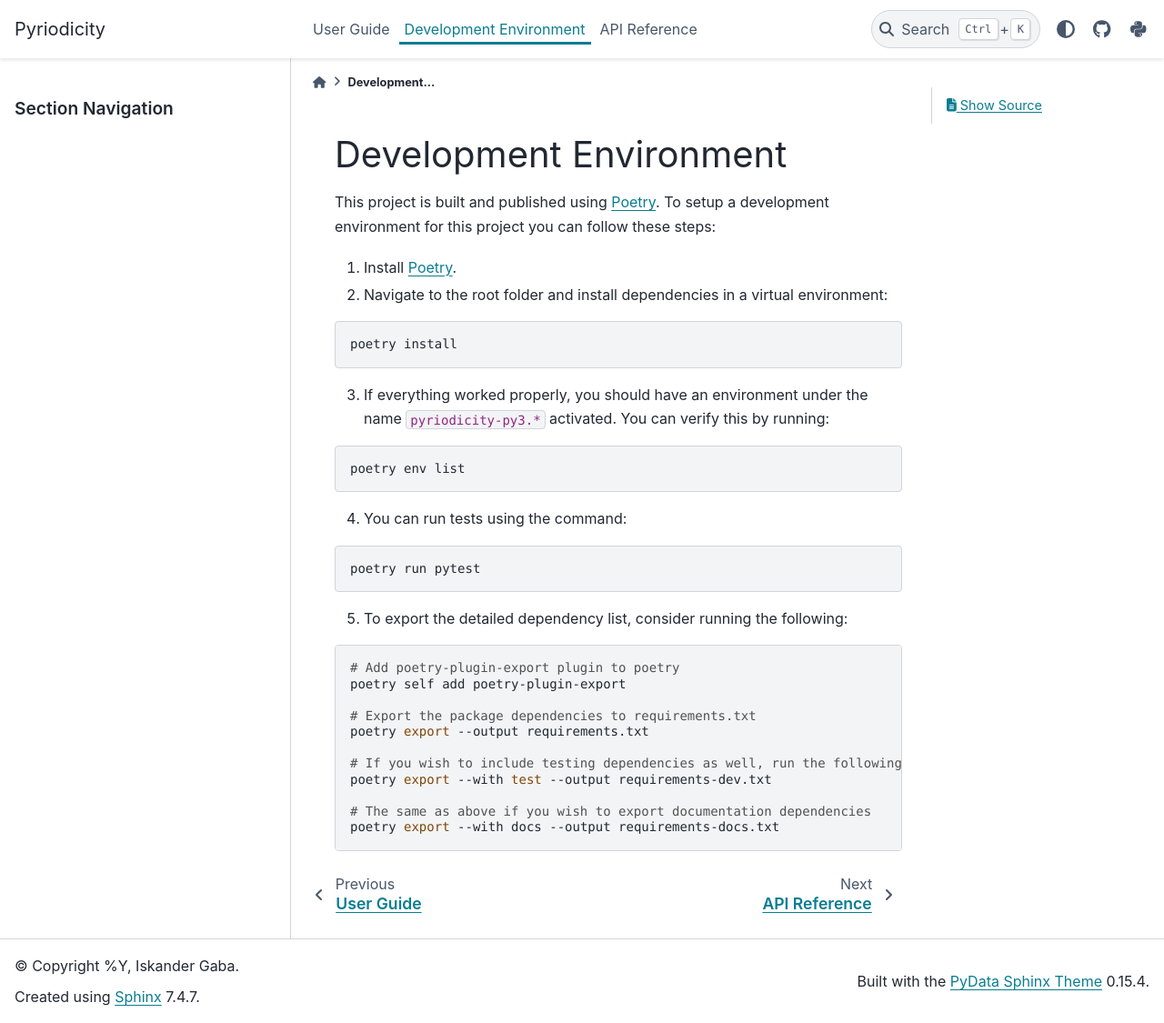
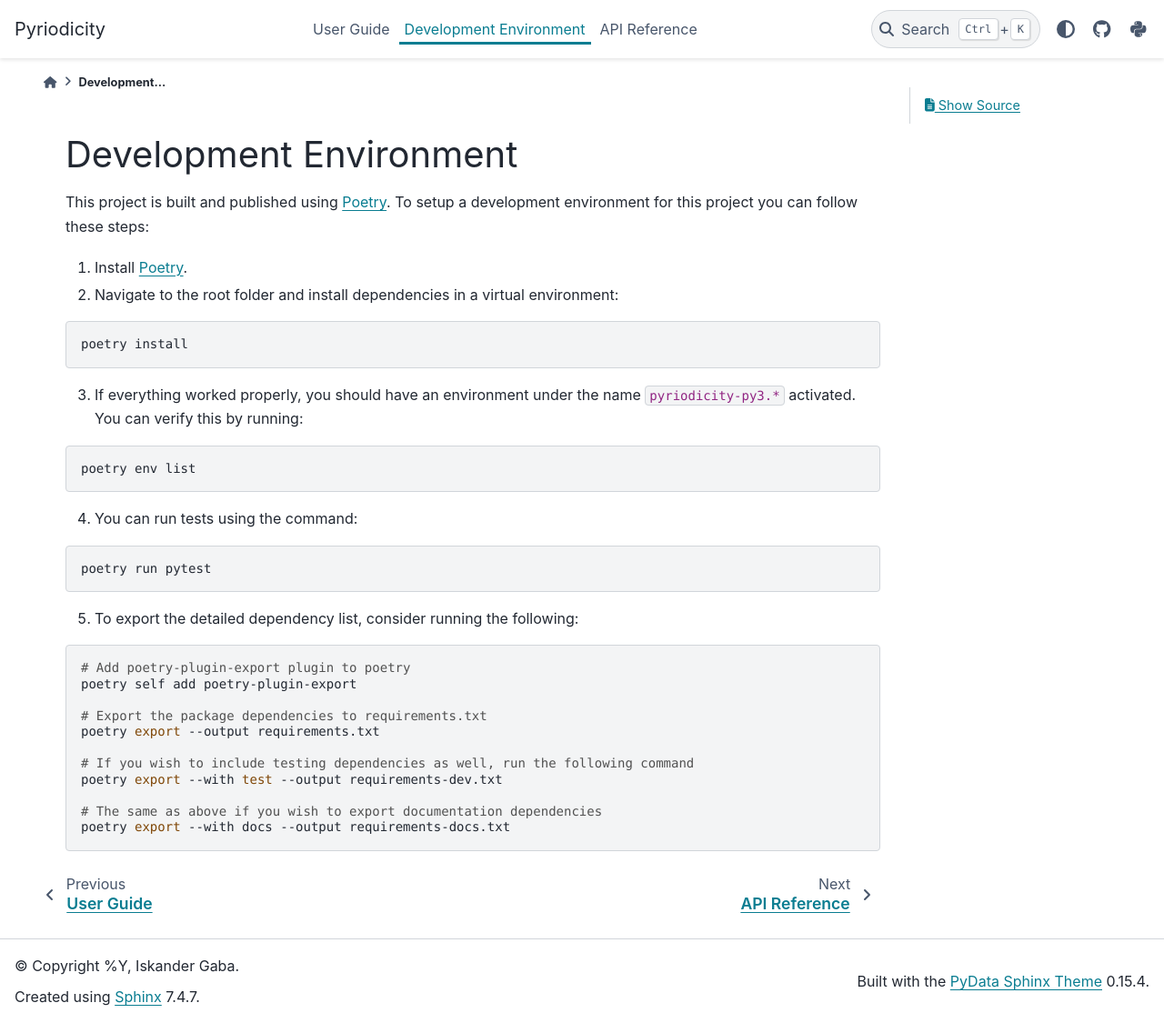
Before and after one commit to iskandergaba/pyriodicity, a Sphinx documentation site: the page built from docs/environment.rst, in a window 1280 px wide and 1125 px high. Shown: the whole window at 91% size. Built offline with Sphinx 7.4.7 and the PyData theme 0.15.4, drawn with Linux system fonts in a browser that asks for light colours.

Commit message:
Fix empty Section Navigation on some pages

```diff
--- a/docs/conf.py
+++ b/docs/conf.py
@@ -38,6 +38,7 @@ numpydoc_show_class_members = False
 html_title = project
 html_theme = "pydata_sphinx_theme"
 html_static_path = ["_static"]
+html_sidebars = {"guide": [], "environment": []}
 html_theme_options = {
     "icon_links": [
         {
```
